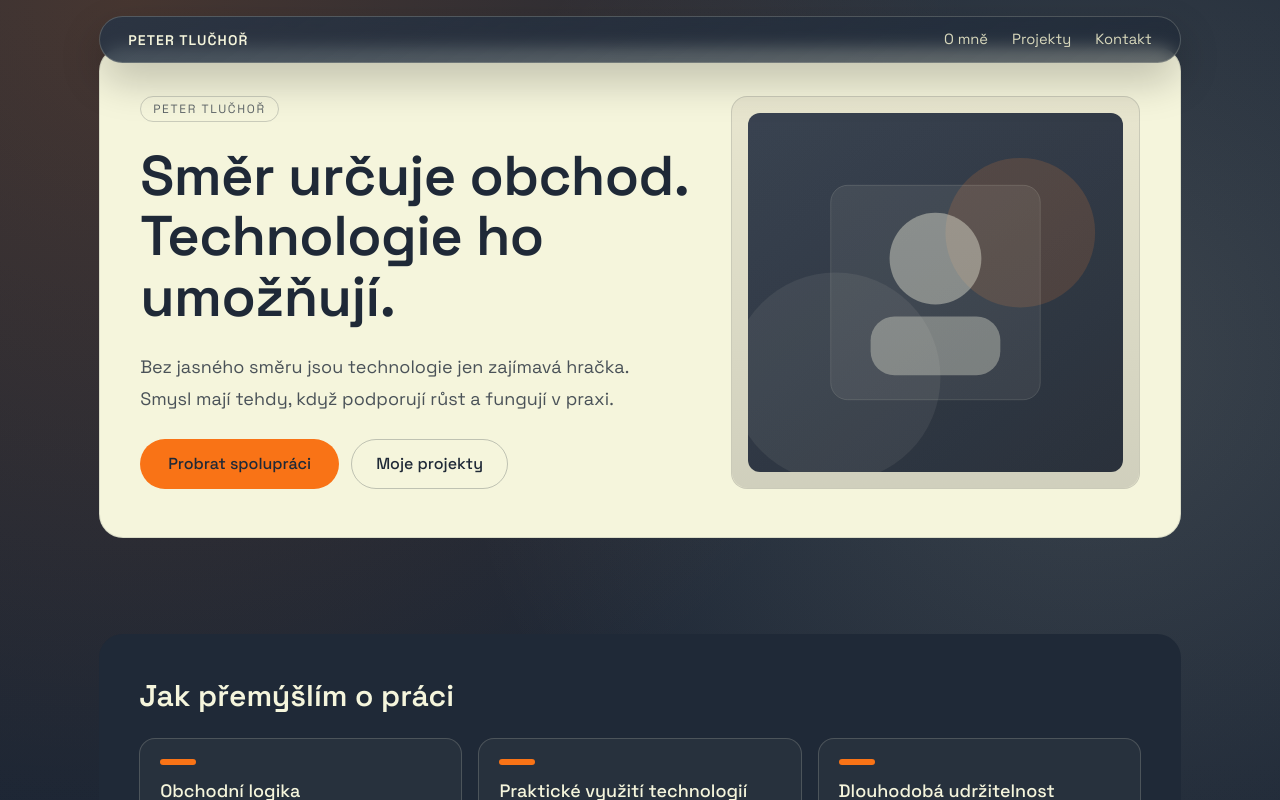
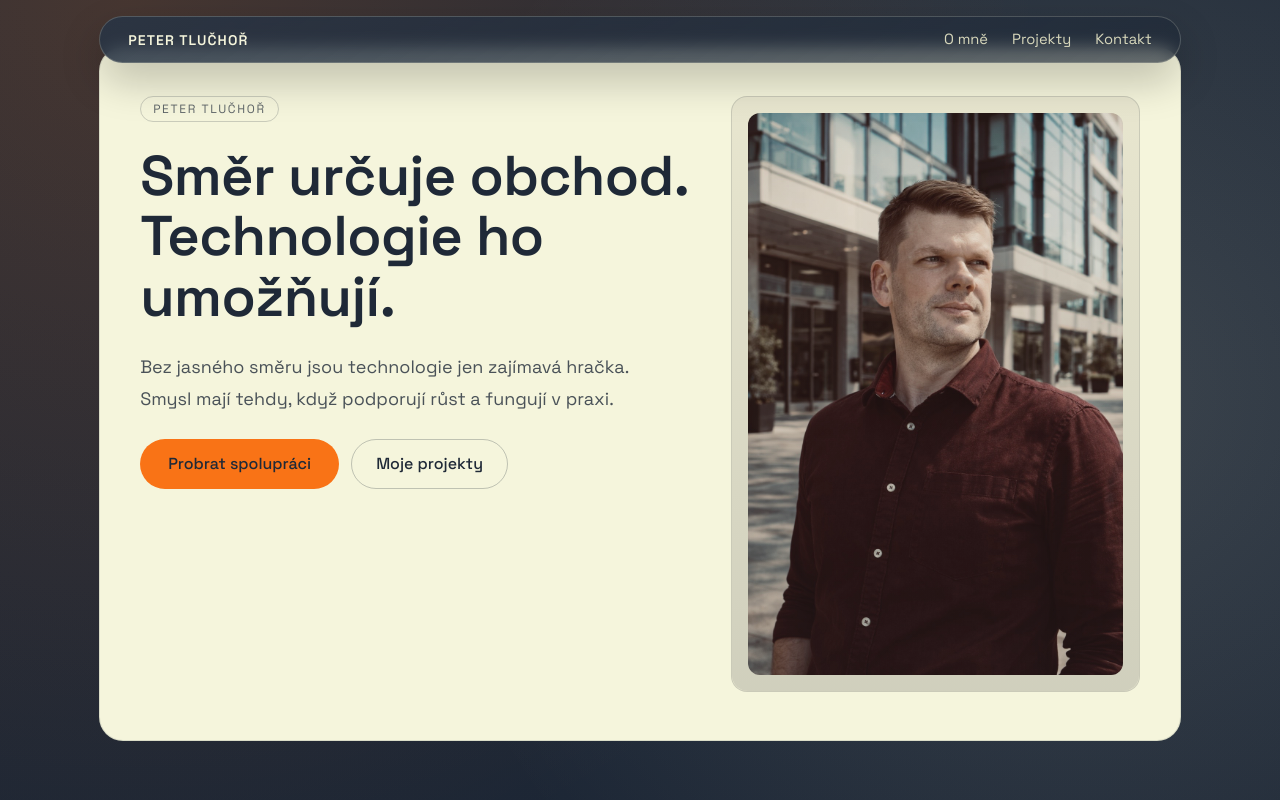
Before and after one commit to tlucekP/Web-test, a Next.js app: page / in a window 1280 px wide. Shown: the top 800 px of the page. Built offline with nearby package versions, Linux system fonts and the light colour scheme; no server answers.

Commit message:
Integrate real profile photo and update hero metadata

```diff
--- a/app/layout.tsx
+++ b/app/layout.tsx
@@ -33,7 +33,7 @@ export const metadata: Metadata = {
       "Směr určuje obchod. Technologie ho umožňují. Osobní portfolio Petera Tlučhoře.",
     images: [
       {
-        url: "/profile-photo.svg",
+        url: "/profile-photo.jpeg",
         width: 900,
         height: 720,
         alt: "Náhled portfolio webu",
--- a/app/page.tsx
+++ b/app/page.tsx
@@ -61,7 +61,7 @@ export default function Home() {
           </div>
           <div className="fade-up relative overflow-hidden rounded-2xl border border-[#1F2937]/15 bg-[#e8e6cf] p-3 md:p-4">
             <Image
-              src="/profile-photo.svg"
+              src="/profile-photo.jpeg"
               alt="Portrét Petera Tlučhoře"
               width={900}
               height={720}
```
Also changed, not shown: public/profile-photo.jpeg (added), 2 other files (tests, documents, lock files or other folders).
